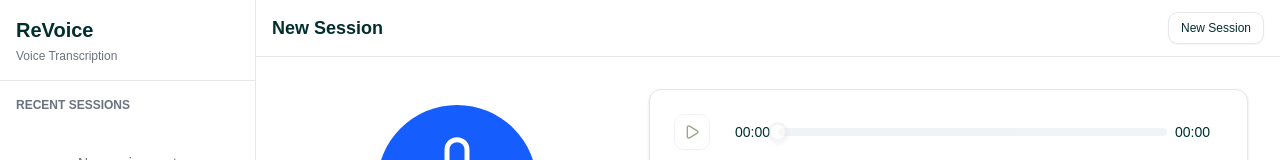
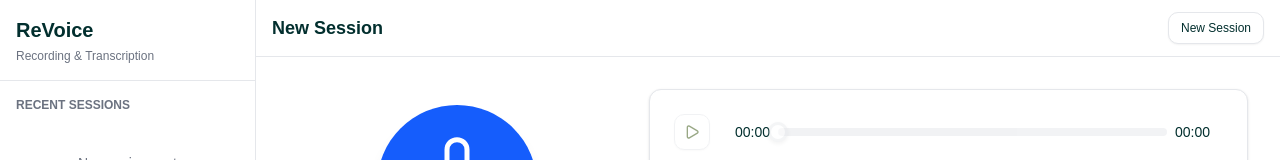
Before and after one commit to andymagill/revoice, a SvelteKit app: page / in a window 1280 px wide. Shown: the top 160 px of the page. Built offline with nearby package versions, Linux system fonts and the light colour scheme.

Commit message:
fix: update subtitle in layout to reflect recording and transcription

```diff
--- a/src/routes/+layout.svelte
+++ b/src/routes/+layout.svelte
@@ -115,7 +115,7 @@
 		>
 			<div class="p-4 border-b border-border">
 				<h1 class="text-xl font-bold text-foreground">ReVoice</h1>
-				<p class="text-xs text-muted-foreground mt-1">Voice Transcription</p>
+				<p class="text-xs text-muted-foreground mt-1">Recording & Transcription</p>
 			</div>
 
 			<div class="flex-1 overflow-y-auto p-4 space-y-2">
```
